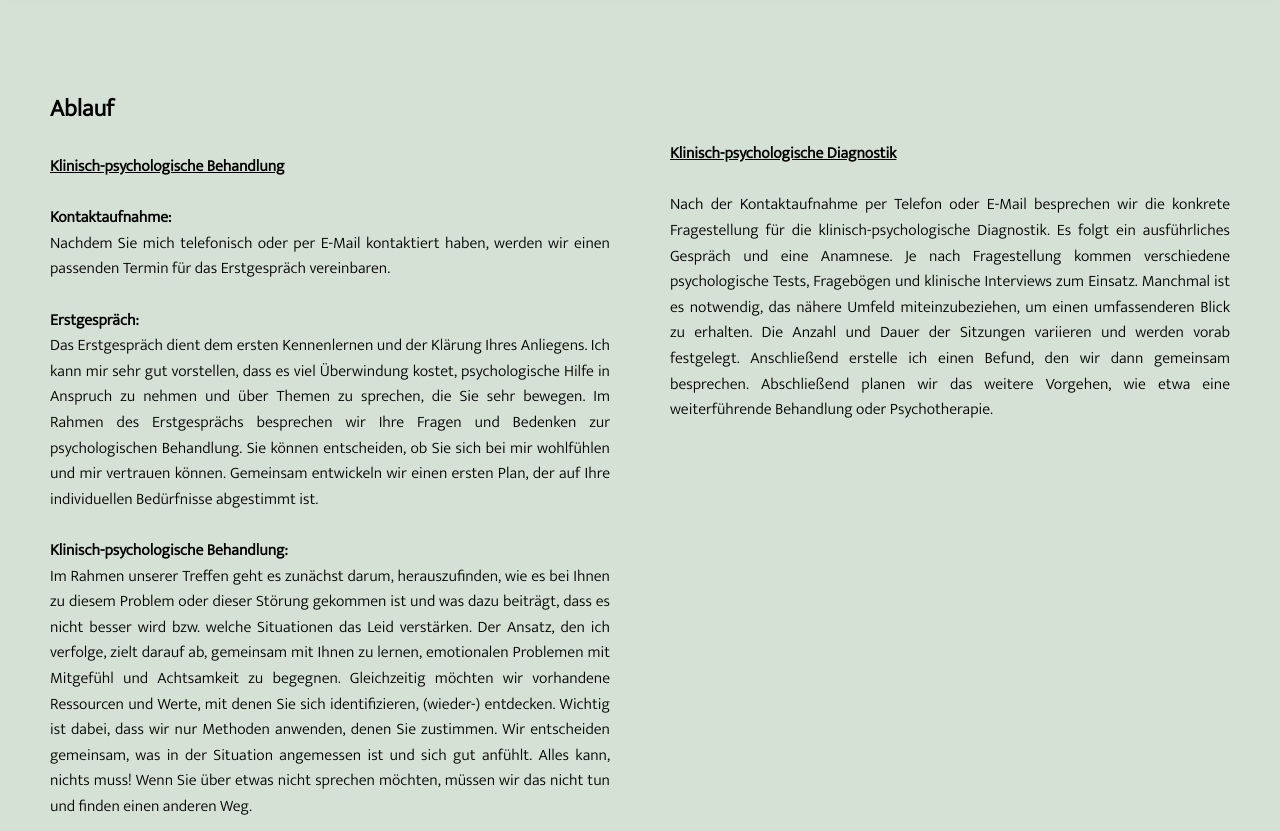
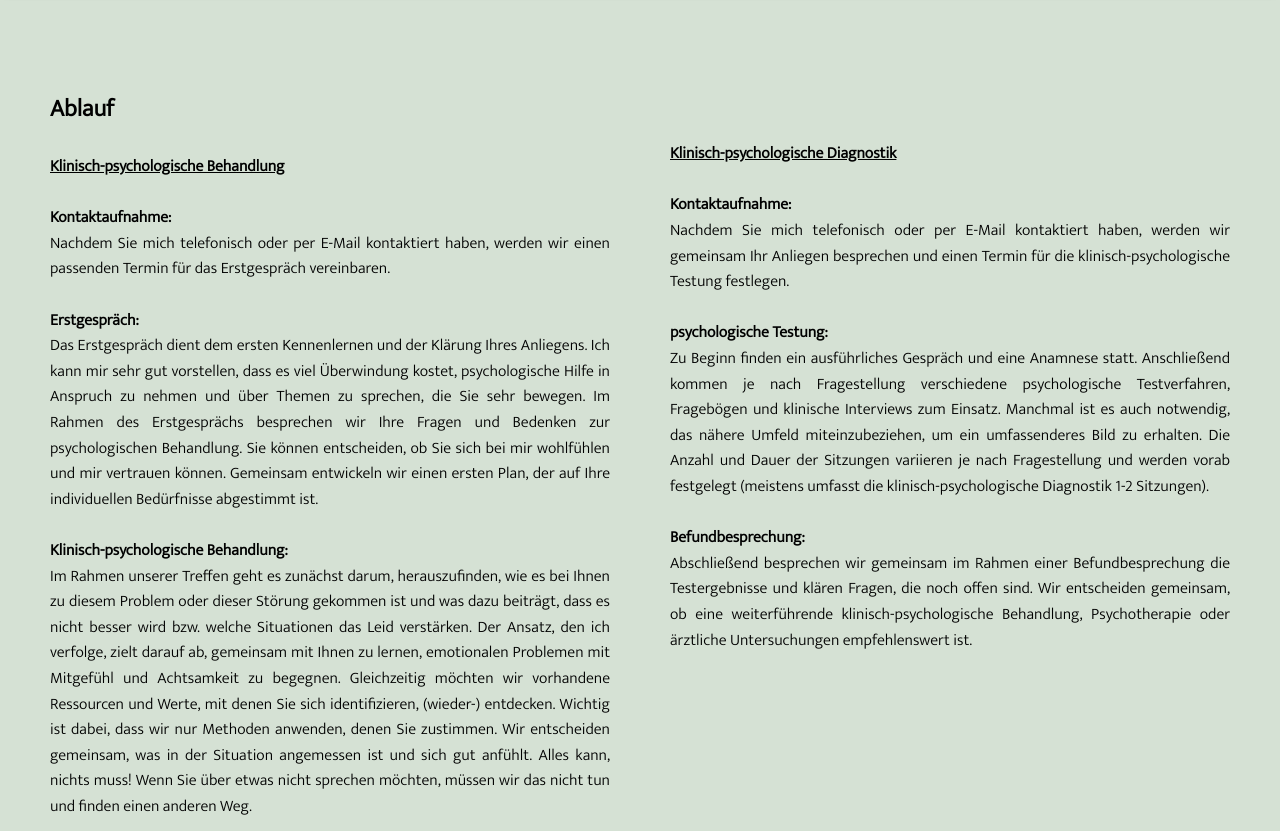
Before and after one commit to 11wecht/11wecht.github.io, a Jekyll site: the page built from index.html, in a window 1280 px wide and 900 px high, scrolled down 2203 px, cut to the strip 69-900 px from the top of the window. Built offline with Jekyll 4.4.1, drawn with Linux system fonts in a browser that asks for light colours.

Commit message:
section all
commit

```diff
--- a/impressum.html
+++ b/impressum.html
@@ -19,12 +19,6 @@ layout: default
                 </div>
                 <span class="navbar-title">Katrin Wecht, MSc</span>
             </a>
-            <button type="button" id="navbar-toggle" aria-controls="navbar-menu" aria-label="Toggle menu"
-                aria-expanded="false">
-                <span class="icon-bar"></span>
-                <span class="icon-bar"></span>
-                <span class="icon-bar"></span>
-            </button>
         </nav>
     </header>
 
--- a/index.html
+++ b/index.html
@@ -10,7 +10,7 @@ layout: default
     <meta name="viewport" content="width=device-width, initial-scale=1.0">
     <title>Katrin Wecht, MSc</title>
     <link rel="stylesheet" href="assets/css/style.css">
-    <!-- <script src="assets/js/navigation.js"></script> -->
+    <!-- <link rel="stylesheet" href="https://cdnjs.cloudflare.com/ajax/libs/font-awesome/4.7.0/css/font-awesome.min.css"> -->
     <meta name="description"
         content="Katrin Wecht, MSc - Klinische Psychologin in Frohnleiten. Spezialisiert in der Behandlung von psychologischen Störungen.">
     <meta name="keywords" content="Katrin Wecht, MSc, Klinische Psychologie, Frohnleiten, Mentale Gesundheit, Therapie">
@@ -459,16 +459,23 @@ layout: default
                 <br>
                 <p><b><u>Klinisch-psychologische Diagnostik</u></b></p>
                 <br>
+                <p><b>Kontaktaufnahme:</b></p>
+
+                <p>Nachdem Sie mich telefonisch oder per E-Mail kontaktiert haben, werden wir gemeinsam Ihr Anliegen
+                    besprechen und einen Termin für die klinisch-psychologische Testung festlegen. </p>
+                <br>
+                <p><b>psychologische Testung:</b></p>
+                <p>Zu Beginn finden ein ausführliches Gespräch und eine Anamnese statt. Anschließend kommen je nach
+                    Fragestellung verschiedene psychologische Testverfahren, Fragebögen und klinische Interviews zum
+                    Einsatz. Manchmal ist es auch notwendig, das nähere Umfeld miteinzubeziehen, um ein umfassenderes
+                    Bild zu erhalten. Die Anzahl und Dauer der Sitzungen variieren je nach Fragestellung und werden
+                    vorab festgelegt (meistens umfasst die klinisch-psychologische Diagnostik 1-2 Sitzungen).</p>
+                <br>
+                <p><b>Befundbesprechung:</b></p>
                 <p>
-                    Nach der Kontaktaufnahme per Telefon oder E-Mail besprechen wir die konkrete Fragestellung für die
-                    klinisch-psychologische Diagnostik. Es folgt ein ausführliches Gespräch und eine Anamnese. Je
-                    nach Fragestellung kommen verschiedene psychologische Tests, Fragebögen und klinische Interviews zum
-                    Einsatz.
-                    Manchmal ist es notwendig, das nähere Umfeld miteinzubeziehen, um einen umfassenderen Blick zu
-                    erhalten. Die Anzahl und Dauer der Sitzungen variieren
-                    und werden vorab festgelegt. Anschließend erstelle ich einen Befund, den wir dann gemeinsam
-                    besprechen. Abschließend planen wir das weitere Vorgehen, wie etwa eine weiterführende
-                    Behandlung oder Psychotherapie.
+                    Abschließend besprechen wir gemeinsam im Rahmen einer Befundbesprechung die Testergebnisse und
+                    klären Fragen, die noch offen sind. Wir entscheiden gemeinsam, ob eine weiterführende
+                    klinisch-psychologische Behandlung, Psychotherapie oder ärztliche Untersuchungen empfehlenswert ist.
                 </p>
 
 
@@ -527,7 +534,9 @@ layout: default
                     Praxis für klinische Psychologie<br>
                     Hauptplatz 34, 8130 Frohnleiten<br>
                     office@kw-psychologie.at<br>
-                    +43 670 355 86 18<br></p>
+                    +43 670 355 86 18<br>
+                </p>
+
 
                 <br>
                 <p>Wenn Sie mich nicht gleich erreichen, melde ich mich zurück, sobald es mir möglich ist.<br>
@@ -594,7 +603,8 @@ layout: default
 
 
     <footer>
-        <p>&copy; 2024 Matthias Wecht, MSc. Alle Rechte vorbehalten. | <a href="impressum.html">Impressum</a></p>
+        <p>&copy; 2024 Matthias Wecht, MSc. Alle Rechte vorbehalten. | <a href="impressum.html" target="_blank">
+                Impressum </a></p>
     </footer>
 </body>
 
```
Also changed, not shown: assets/css/style.css (line endings or trailing spaces), 8 other files.
